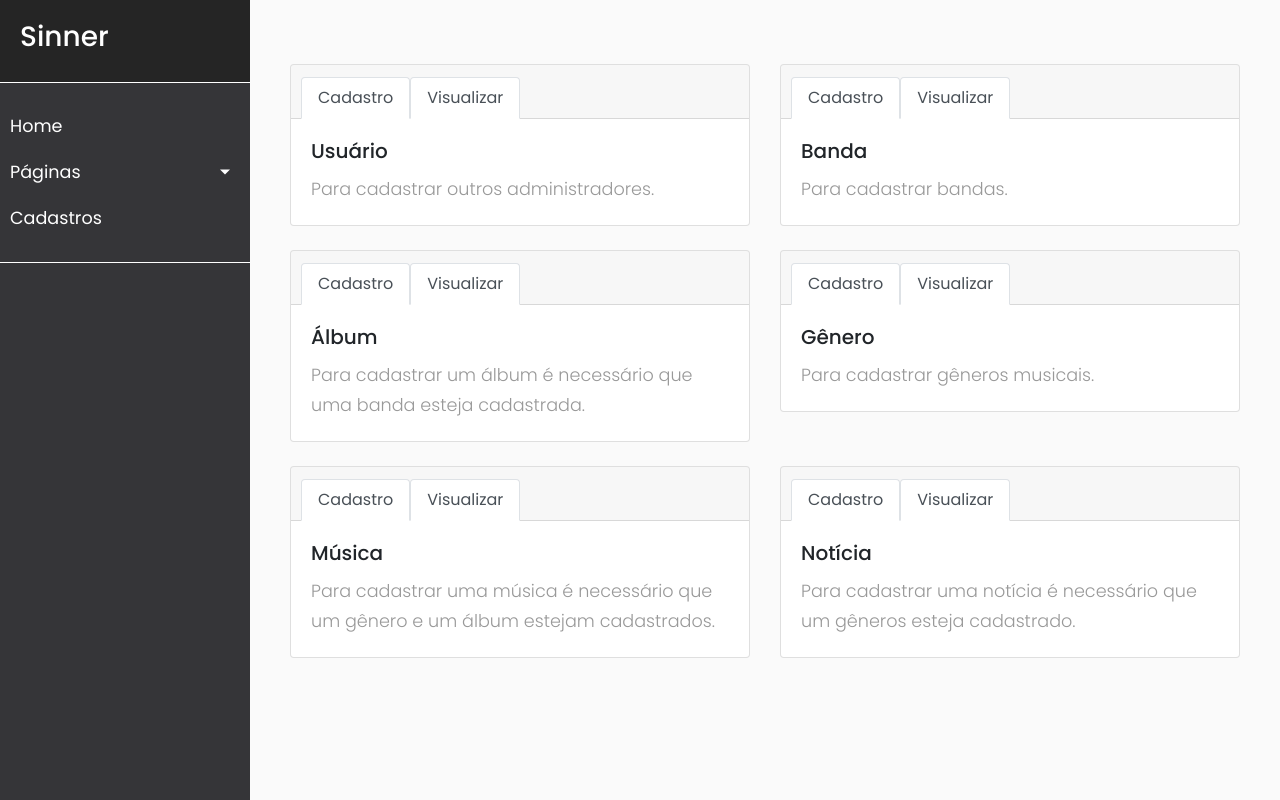
After one commit to b4ssed/Sinner-SA, a PHP site: page /pages/cadastros/index.php in a window 1280 px wide. The commit adds this page. Run offline with PHP 8.4, Linux system fonts and the light colour scheme; some libraries are stand-ins or nearby versions.

Commit message:
Index de Cadastros
Criado um index de cadastros; criada pasta actions; falta fazer a validação da Sessão

```diff
--- a/SA-Sinner/includes/validar_login.php
+++ b/SA-Sinner/actions/validarLogin.php
@@ -14,7 +14,7 @@ $array = mysqli_fetch_all($acao, MYSQLI_ASSOC);//Criando um array, formatando o
 
 if (!empty($array)) { // VERIFICA se tem algo dentro do array (se tiver dentro do array significa que ele achou o usuario dentro do banco)
     $_SESSION["usuario"]  = $array;//Inserindo os dados do usuário em uma sessão
-    header("location:../index.php");
+    header("location:validarSessao.php");
  } else {
     header("location:../pages/login.php?erro=100");
  }
--- a/SA-Sinner/pages/CBanda.php
+++ b/SA-Sinner/pages/cadastros/cadastroBanda.php
@@ -1,12 +1,12 @@
 <!-- move_uploaded_file -->
 <html>
     <head>
-        <?php include("../template/styles.php"); ?>
+        <?php include("../../template/styles.php"); ?>
         <link rel="stylesheet" href="../css/styleCadastro.css">
     </head>
     <body>
         <div class="wrapper">
-            <?php include("../template/navbar.php"); ?>
+            <?php include("../../template/navbar.php"); ?>
             <div class="containerPrincipal" id ='content'>
                 <div class="containerCadastro">
                     <form action="includes/insert_CBanda.php" enctype="multipart/form-data"  method="post" >
@@ -26,6 +26,6 @@
                 </div>
             </div>
         </div>
-        <?php include("../template/js.php"); ?>
+        <?php include("../../template/js.php"); ?>
     </body>
 </html>
--- /dev/null
+++ b/SA-Sinner/pages/cadastros/index.php
@@ -0,0 +1,136 @@
+<html>
+    <head>
+        <meta charset="utf-8">
+        <meta name="viewport" content="width=device-width, initial-scale=1.0">
+        <meta http-equiv="X-UA-Compatible" content="IE=edge">
+
+        <title>Cadastros</title>
+        <?php include("../../template/styles.php"); ?>
+
+    </head>
+    <body>
+        <div class="wrapper">
+            <?php include("../../template/navbar.php"); ?>
+            <div id="content">
+                <br>
+                <div class="row">
+                  <div class="col-sm-6">
+                    <div class="card">
+                      <div class="card-header">
+                        <ul class="nav nav-tabs card-header-tabs">
+                          <li class="nav-item">
+                            <a class="nav-link active" href="#">Cadastro</a>
+                          </li>
+                          <li class="nav-item">
+                            <a class="nav-link active" href="#">Visualizar</a>
+                          </li>
+                        </ul>
+                      </div>
+                      <div class="card-body">
+                        <h5 class="card-title">Usuário</h5>
+                        <p class="card-text">Para cadastrar outros administradores.</p>
+                      </div>
+                    </div>
+                  </div>
+                  <div class="col-sm-6">
+                    <div class="card">
+                      <div class="card-header">
+                        <ul class="nav nav-tabs card-header-tabs">
+                          <li class="nav-item">
+                            <a class="nav-link active" href="cadastroBanda.php">Cadastro</a>
+                          </li>
+                          <li class="nav-item">
+                            <a class="nav-link active" href="#">Visualizar</a>
+                          </li>
+                        </ul>
+                      </div>
+                      <div class="card-body">
+                        <h5 class="card-title">Banda</h5>
+                        <p class="card-text">Para cadastrar bandas.</p>
+                      </div>
+                    </div>
+                  </div>
+                </div>
+                <br>
+                <div class="row">
+                  <div class="col-sm-6">
+                    <div class="card">
+                      <div class="card-header">
+                        <ul class="nav nav-tabs card-header-tabs">
+                          <li class="nav-item">
+                            <a class="nav-link active" href="#">Cadastro</a>
+                          </li>
+                          <li class="nav-item">
+                            <a class="nav-link active" href="#">Visualizar</a>
+                          </li>
+                        </ul>
+                      </div>
+                      <div class="card-body">
+                        <h5 class="card-title">Álbum</h5>
+                        <p class="card-text">Para cadastrar um álbum é necessário que uma banda esteja cadastrada.</p>
+                      </div>
+                    </div>
+                  </div>
+                  <div class="col-sm-6">
+                    <div class="card">
+                      <div class="card-header">
+                        <ul class="nav nav-tabs card-header-tabs">
+                          <li class="nav-item">
+                            <a class="nav-link active" href="#">Cadastro</a>
+                          </li>
+                          <li class="nav-item">
+                            <a class="nav-link active" href="#">Visualizar</a>
+                          </li>
+                        </ul>
+                      </div>
+                      <div class="card-body">
+                        <h5 class="card-title">Gênero</h5>
+                        <p class="card-text">Para cadastrar gêneros musicais.</p>
+                      </div>
+                    </div>
+                  </div>
+                </div>
+                <br>
+                <div class="row">
+                  <div class="col-sm-6">
+                    <div class="card">
+                      <div class="card-header">
+                        <ul class="nav nav-tabs card-header-tabs">
+                          <li class="nav-item">
+                            <a class="nav-link active" href="#">Cadastro</a>
+                          </li>
+                          <li class="nav-item">
+                            <a class="nav-link active" href="#">Visualizar</a>
+                          </li>
+                        </ul>
+                      </div>
+                      <div class="card-body">
+                        <h5 class="card-title">Música</h5>
+                        <p class="card-text">Para cadastrar uma música é necessário que um gênero e um álbum estejam cadastrados.</p>
+                      </div>
+                    </div>
+                  </div>
+                  <div class="col-sm-6">
+                    <div class="card">
+                      <div class="card-header">
+                        <ul class="nav nav-tabs card-header-tabs">
+                          <li class="nav-item">
+                            <a class="nav-link active" href="#">Cadastro</a>
+                          </li>
+                          <li class="nav-item">
+                            <a class="nav-link active" href="#">Visualizar</a>
+                          </li>
+                        </ul>
+                      </div>
+                      <div class="card-body">
+                        <h5 class="card-title">Notícia</h5>
+                        <p class="card-text">Para cadastrar uma notícia é necessário que um gêneros esteja cadastrado.</p>
+                      </div>
+                    </div>
+                  </div>
+                </div>
+            </div>
+        </div>
+        <?php include("../../template/js.php"); ?>
+    </body>
+</html>
--- a/SA-Sinner/pages/login.php
+++ b/SA-Sinner/pages/login.php
@@ -46,7 +46,7 @@
               </center>
             </div>
           </div>
-          <form class="form-inline" action="../includes/validar_login.php" method="post">
+          <form class="form-inline" action="../actions/validarLogin.php" method="post">
             <div class="row">
               <div class="col-sm">
                 <div class="form-group">
--- a/SA-Sinner/template/navbar.php
+++ b/SA-Sinner/template/navbar.php
@@ -5,10 +5,10 @@
             <h3>Sinner</h3>
         </div>
         <ul class="list-unstyled components">
-            <a href="../../../Sinner-SA/SA-Sinner/pages/cadastro.php"><button class='btn btn-light'>Cadastre-se</button></a>
-            <a href="../../../Sinner-SA/SA-Sinner/pages/login.php"><button class='btn btn-light'>Log-in</button></a>
+            <!-- <a href="../../../Sinner-SA/SA-Sinner/pages/cadastro.php"><button class='btn btn-light'>Cadastre-se</button></a>
+            <a href="../../../Sinner-SA/SA-Sinner/pages/login.php"><button class='btn btn-light'>Log-in</button></a> -->
             <li class="">
-                <a href="../../../Sinner-SA/SA-Sinner/index.php">Home</a>
+                <a href="../../../../Sinner-SA/SA-Sinner/index.php">Home</a>
             </li>
             <li>
                 <a href="#pageSubmenu" data-toggle="collapse" aria-expanded="false" class="dropdown-toggle">Páginas</a>
@@ -24,5 +24,8 @@
                     </li>
                 </ul>
             </li>
+            <li class="">
+                <a href="../../../Sinner-SA/SA-Sinner/pages/cadastros/index.php">Cadastros</a>
+            </li>
         </ul>
     </nav>
--- a/SA-Sinner/template/styles.php
+++ b/SA-Sinner/template/styles.php
@@ -1,7 +1,7 @@
         <!-- Bootstrap CSS CDN -->
         <link rel="stylesheet" href="https://stackpath.bootstrapcdn.com/bootstrap/4.1.0/css/bootstrap.min.css" integrity="sha384-9gVQ4dYFwwWSjIDZnLEWnxCjeSWFphJiwGPXr1jddIhOegiu1FwO5qRGvFXOdJZ4" crossorigin="anonymous">
         <!-- Our Custom CSS -->
-        <link rel="stylesheet" href="../../../Sinner-SA/SA-Sinner/css/styleNavbar.css">
+        <link rel="stylesheet" href="../../../../Sinner-SA/SA-Sinner/css/styleNavbar.css">
         <!-- Scrollbar Custom CSS -->
         <link rel="stylesheet" href="https://cdnjs.cloudflare.com/ajax/libs/malihu-custom-scrollbar-plugin/3.1.5/jquery.mCustomScrollbar.min.css">
 
```
Also changed, not shown: SA-Sinner/actions/validarSessao.php (added, +21 -0 lines), SA-Sinner/pages/cadastros/cadastroUsuario.php (renamed from SA-Sinner/pages/cadastro.php).
